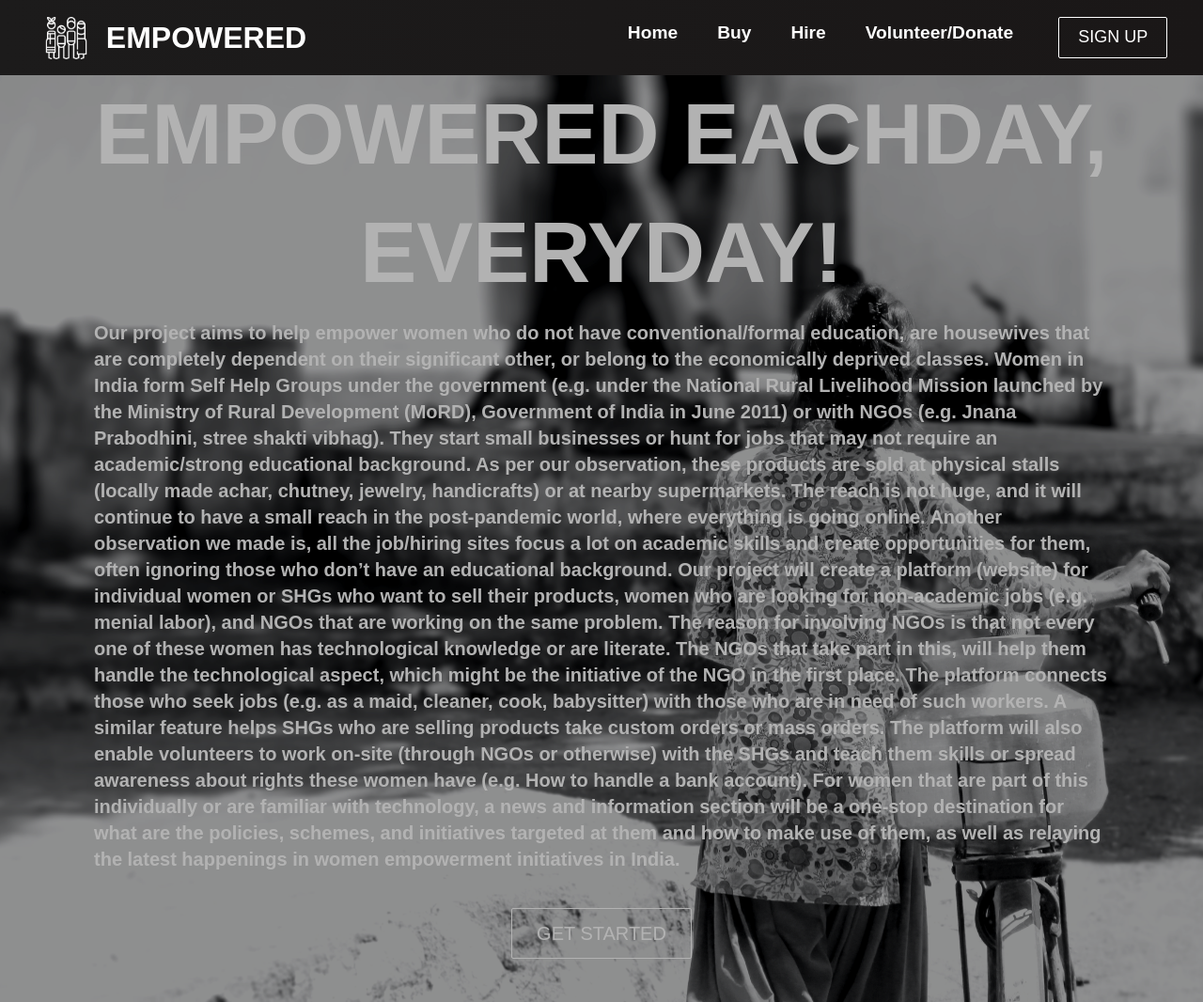
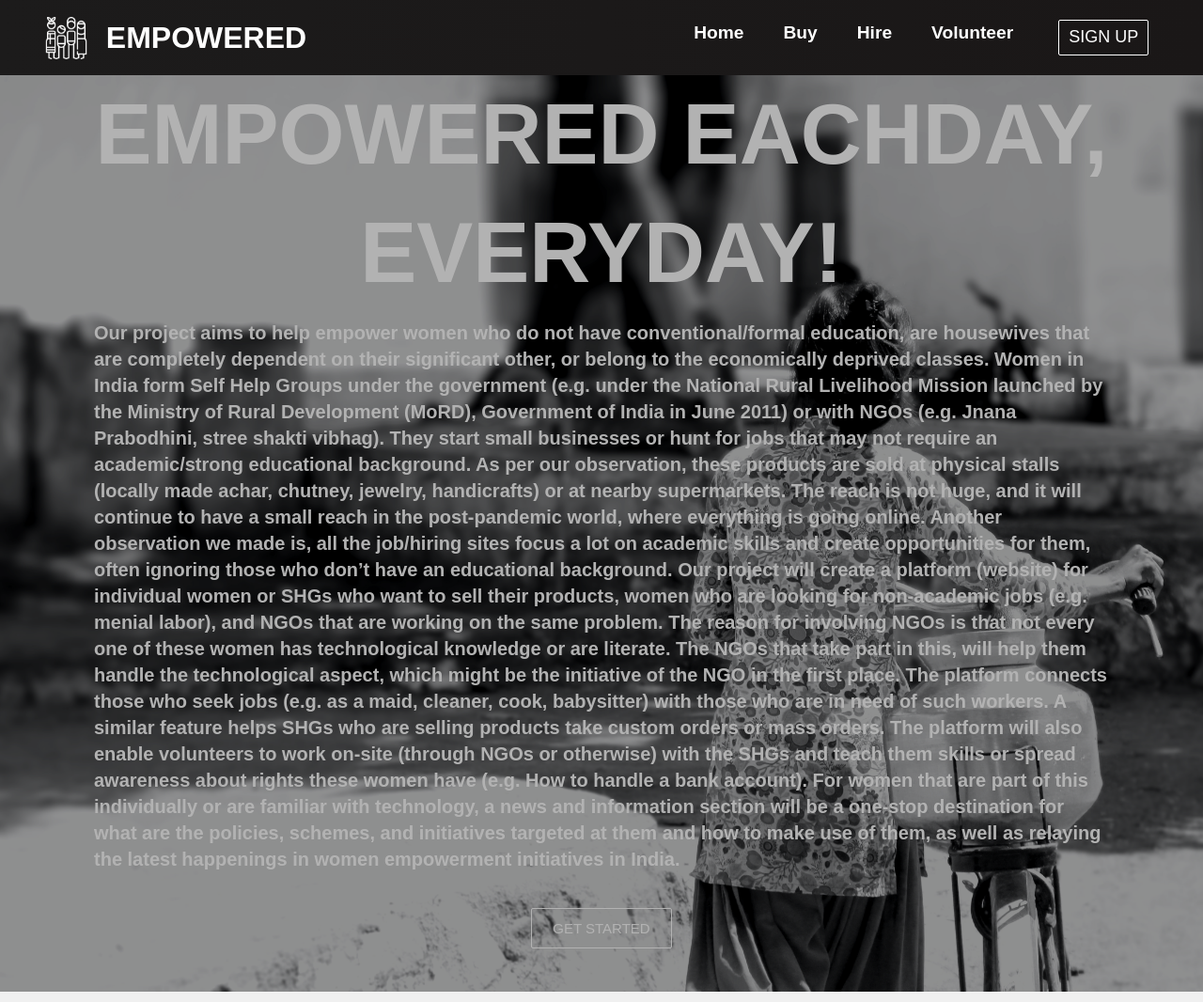
Before and after one commit to sn2606/Code-Divas-New, a React (Create React App) app in the folder code-divas/: page / in a window 1280 px wide. Shown: the whole page at 94% size. Built offline with nearby package versions, Linux system fonts and the light colour scheme.

Commit message:
Updated Navbar

```diff
--- a/code-divas/src/Components/Button.css
+++ b/code-divas/src/Components/Button.css
@@ -19,19 +19,19 @@
   .btn--outline {
     background-color: transparent;
     color: #fff;
-    padding: 8px 20px;
+    padding: 5px 10px;
     border: 1px solid var(--primary);
     transition: all 0.3s ease-out;
   }
 
   .btn--medium {
-    padding: 8px 20px;
+    padding: 5px 10px;
     font-size: 18px;
   }
 
   .btn--large {
-    padding: 12px 26px;
-    font-size: 20px;
+    padding: 10px 22px;
+    font-size: 15px;
   }
 
   .btn--large:hover,
--- a/code-divas/src/Components/Navbar.js
+++ b/code-divas/src/Components/Navbar.js
@@ -28,7 +28,7 @@ function Navbar() {
   return (
     <>
       <nav className='navbar'>
-        <div className='navbar-container'>
+        <div className='navbar-container mr-5'>
           <img className="logo" src={logo} alt="empowered-logo"/>
           <Link to='/' className='navbar-logo' onClick={closeMobileMenu}>
             EMPOWERED
@@ -66,7 +66,7 @@ function Navbar() {
                 className='nav-links'
                 onClick={closeMobileMenu}
               >
-                Volunteer/Donate
+                Volunteer
               </Link>
             </li>
 
```
